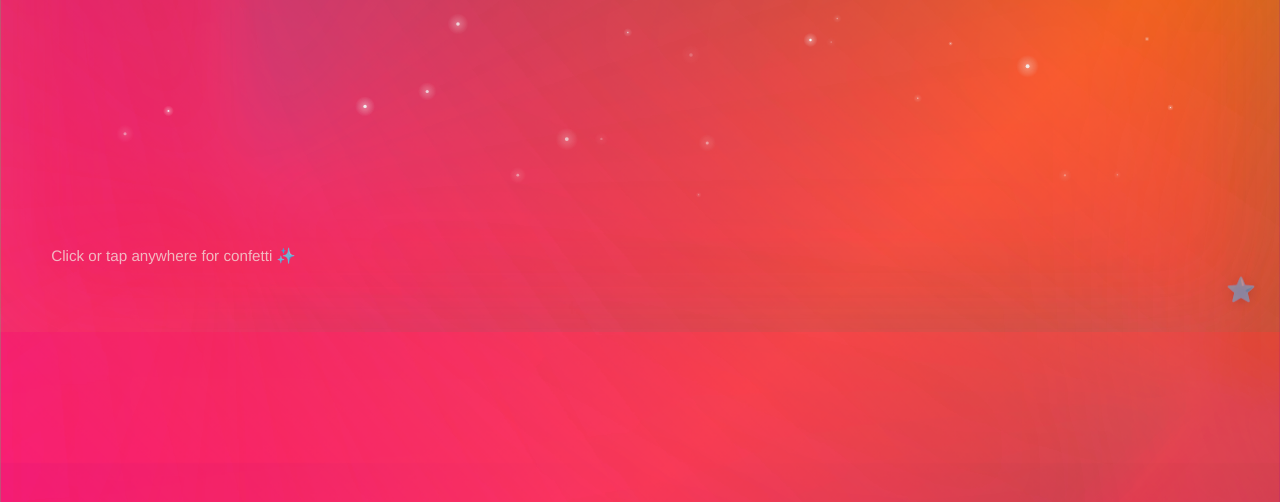
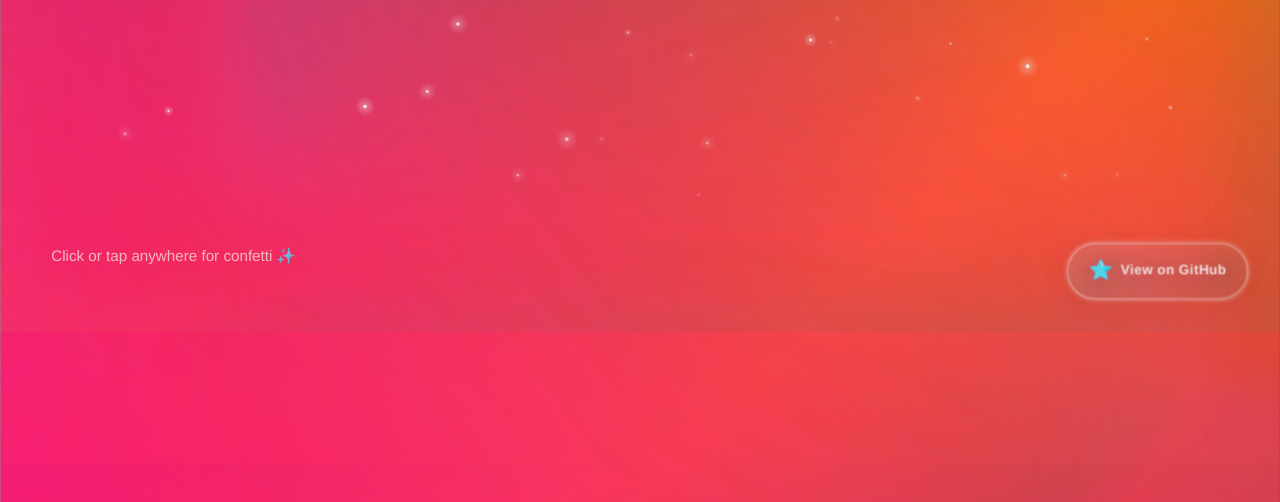
Before and after one commit to jamesmontemagno/Congratulations, an ASP.NET Core app: page / in a window 1280 px wide; the page is wider, and only the part inside the window is pictured. Shown: the part 602-1104 px from the top of that part. Run offline with ASP.NET Core 8, Linux system fonts and the light colour scheme; style sheets or scripts are compiled from the project's sources.

Commit message:
Enhance lyric animation timing and add final confetti burst; update GitHub link styling for improved visibility

```diff
--- a/CongratulationsApp/Pages/Home.razor
+++ b/CongratulationsApp/Pages/Home.razor
@@ -18,7 +18,10 @@
 
 		<div class="hint">Click or tap anywhere for confetti ✨</div>
 		<div class="github-link">
-			<a href="https://github.com/jamesmontemagno/congratulations" target="_blank" rel="noopener">⭐</a>
+			<a href="https://github.com/jamesmontemagno/congratulations" target="_blank" rel="noopener">
+				<span class="github-icon">⭐</span>
+				<span class="github-text">View on GitHub</span>
+			</a>
 		</div>
 	</div>
 </section>
@@ -32,7 +35,10 @@
 			{
 				await JS.InvokeVoidAsync("CongratsFX.init");
 				// Kick off looping animations of lyrics with longer cycle for dramatic timing
-				await JS.InvokeVoidAsync("CongratsFX.playLyricsLoop", ".lyrics", 18000, new { congratsDelayMs = 6200 });
+				await JS.InvokeVoidAsync("CongratsFX.playLyricsLoop", ".lyrics", 18000, new {
+					congratsDelayMs = 6200,
+					finalDelayMs = 12500
+				});
 			}
 			catch { /* no-op */ }
 		}
--- a/CongratulationsApp/wwwroot/css/congrats.css
+++ b/CongratulationsApp/wwwroot/css/congrats.css
@@ -212,27 +212,61 @@ body::after {
   font-size: 0.95rem;
 }
 
-/* Subtle GitHub link */
+/* Enhanced GitHub link */
 .github-link {
   position: fixed;
-  bottom: 1.5rem;
-  right: 1.5rem;
+  bottom: 2rem;
+  right: 2rem;
   z-index: 10;
 }
 
 .github-link a {
-  display: inline-block;
-  color: rgba(255,255,255,0.4);
-  font-size: 1.5rem;
+  display: inline-flex;
+  align-items: center;
+  justify-content: center;
+  gap: 0.5rem;
+  padding: 0.75rem 1.25rem;
+  background: linear-gradient(135deg, rgba(255,255,255,0.15), rgba(255,255,255,0.05));
+  border: 2px solid rgba(255,255,255,0.3);
+  border-radius: 30px;
+  color: rgba(255,255,255,0.9);
+  font-size: 0.9rem;
+  font-weight: 600;
   text-decoration: none;
-  transition: all 0.3s ease;
-  filter: drop-shadow(0 2px 4px rgba(0,0,0,0.3));
+  transition: all 0.4s cubic-bezier(0.34, 1.56, 0.64, 1);
+  filter: drop-shadow(0 4px 12px rgba(0,0,0,0.4));
+  backdrop-filter: blur(10px);
+  animation: githubPulse 3s ease-in-out infinite;
+  white-space: nowrap;
+}
+
+.github-link .github-icon {
+  font-size: 1.2rem;
+}
+
+.github-link .github-text {
+  font-size: 0.85rem;
+  letter-spacing: 0.025em;
 }
 
 .github-link a:hover {
-  color: rgba(255,255,255,0.8);
-  transform: scale(1.1);
-  filter: drop-shadow(0 4px 8px rgba(0,0,0,0.4));
+  color: #fff;
+  background: linear-gradient(135deg, rgba(255,255,255,0.25), rgba(255,255,255,0.1));
+  border-color: rgba(255,255,255,0.6);
+  transform: scale(1.05) translateY(-2px);
+  filter: drop-shadow(0 8px 20px rgba(0,0,0,0.6));
+  animation-play-state: paused;
+}
+
+@keyframes githubPulse {
+  0%, 100% {
+    transform: scale(1) translateY(0);
+    box-shadow: 0 0 0 rgba(255,255,255,0.4);
+  }
+  50% {
+    transform: scale(1.02) translateY(-1px);
+    box-shadow: 0 0 15px rgba(255,255,255,0.3);
+  }
 }
 
 /* Confetti canvas overlay */
--- a/CongratulationsApp/wwwroot/js/congrats.js
+++ b/CongratulationsApp/wwwroot/js/congrats.js
@@ -107,6 +107,8 @@
 
       const total = cycleMs || 14000; // slightly longer than last line delay
       const congratsDelay = (options && options.congratsDelayMs) || 5800; // line 5 ~5.6s
+      const finalDelay = (options && options.finalDelayMs) || 12500; // line 9 timing
+
       const chorusBurst = () => {
         const cx = window.innerWidth * 0.5;
         const cy = window.innerHeight * 0.45;
@@ -116,6 +118,17 @@
           spawnBurst(jx, jy, 110);
         }
       };
+
+      const finalBurst = () => {
+        const cx = window.innerWidth * 0.5;
+        const cy = window.innerHeight * 0.55;
+        for(let i=0;i<4;i++){
+          const jx = cx + rand(-150, 150);
+          const jy = cy + rand(-100, 100);
+          spawnBurst(jx, jy, 90);
+        }
+      };
+
       const run = () => {
         // restart sequence by toggling class
         root.classList.remove('play');
@@ -131,6 +144,8 @@
         root.classList.add('play');
         // schedule synced confetti for "Congratulations" line
         setTimeout(chorusBurst, congratsDelay);
+        // schedule confetti for final "Yeah, we made it" line
+        setTimeout(finalBurst, finalDelay);
       };
       run();
       setInterval(run, total);
```
